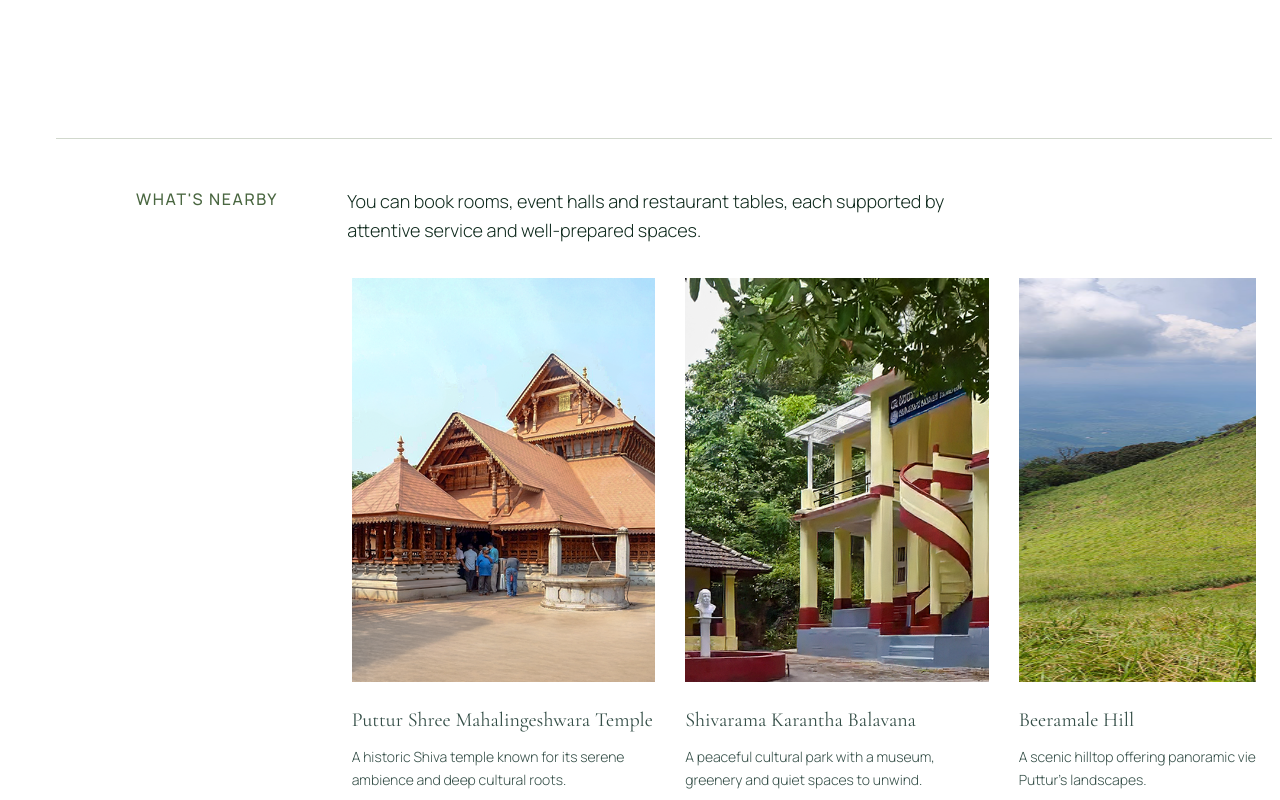
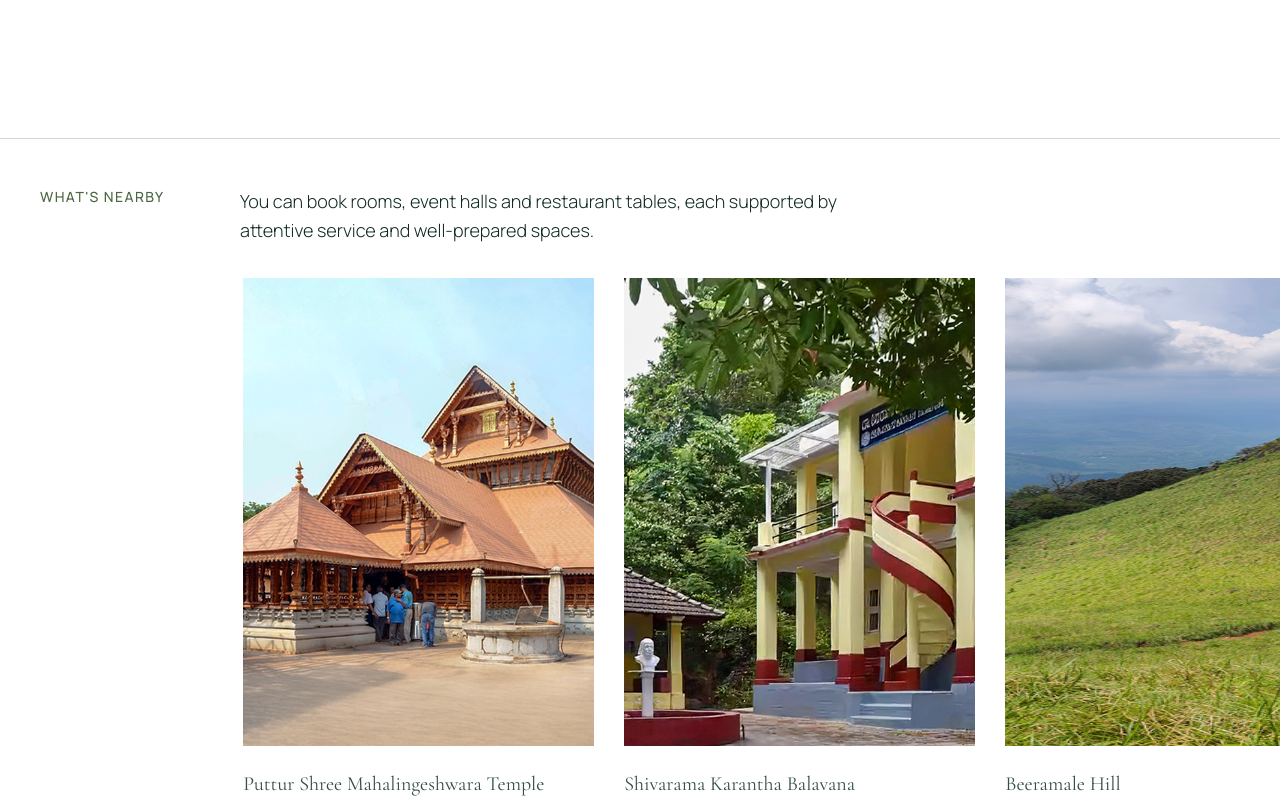
Before and after one commit to padivals/website, a Next.js app: page / in a window 1280 px wide. Shown: the part 1140-1940 px from the top of the page. Built offline with nearby package versions, Linux system fonts and the light colour scheme.

Commit message:
nearbyAttraction ui edits

```diff
--- a/src/components/ui/CarouselSection.tsx
+++ b/src/components/ui/CarouselSection.tsx
@@ -78,7 +78,7 @@ const CarouselSection = <T,>({
 
     return (
         <section className={`${backgroundColor} py-20 overflow-hidden ${className}`}>
-            <div className={`container px-8 ${variant === 'split' ? 'ml-6' : 'mx-auto'}`}>
+            <div className={`  ${variant === 'split' ? 'ml-0' : 'mx-auto'}`}>
 
                 {/* Header Section */}
                 {variant === 'centered' && title && (
@@ -105,10 +105,10 @@ const CarouselSection = <T,>({
                         {/* Top Divider Line */}
                         <div className="w-full h-px bg-[#A3B19C] mb-12 opacity-50 "></div>
 
-                        <div className="flex flex-col px-20 lg:flex-row  mb-8">
-                            <div className="lg:w-1/5">
+                        <div className="flex flex-col px-10 lg:flex-row  mb-8">
+                            <div className="lg:w-1/6   ">
                                 {label && (
-                                    <span className="block text-[#4A6741] font-sans tracking-widest uppercase text-md font-medium">
+                                    <span className="block text-[#4A6741] font-sans tracking-widest uppercase text-sm font-medium">
                                         {label}
                                     </span>
                                 )}
@@ -129,7 +129,7 @@ const CarouselSection = <T,>({
                     </>
                 )}
 
-                <div className={`relative ${variant === 'centered' ? 'max-w-[1400px] mx-auto' : 'lg:pl-[23%] -mt-12'}`}>
+                <div className={`relative ${variant === 'centered' ? 'max-w-[1400px] mx-auto' : 'lg:pl-[19%] -mt-12'}`}>
                     {/* Navigation Buttons - Absolute positioned for Centered */}
                     {showNavigation && variant === 'centered' && (
                         <>
@@ -155,7 +155,7 @@ const CarouselSection = <T,>({
                         </>
                     )}
  <div className="w-full flex justify-center">
-        <div className="w-full max-w-[1400px] px-4">
+        <div className="w-full max-w-[1400px] ">
                     <Swiper
                         modules={[Navigation, Pagination]}
                         onBeforeInit={(swiper) => {
```
